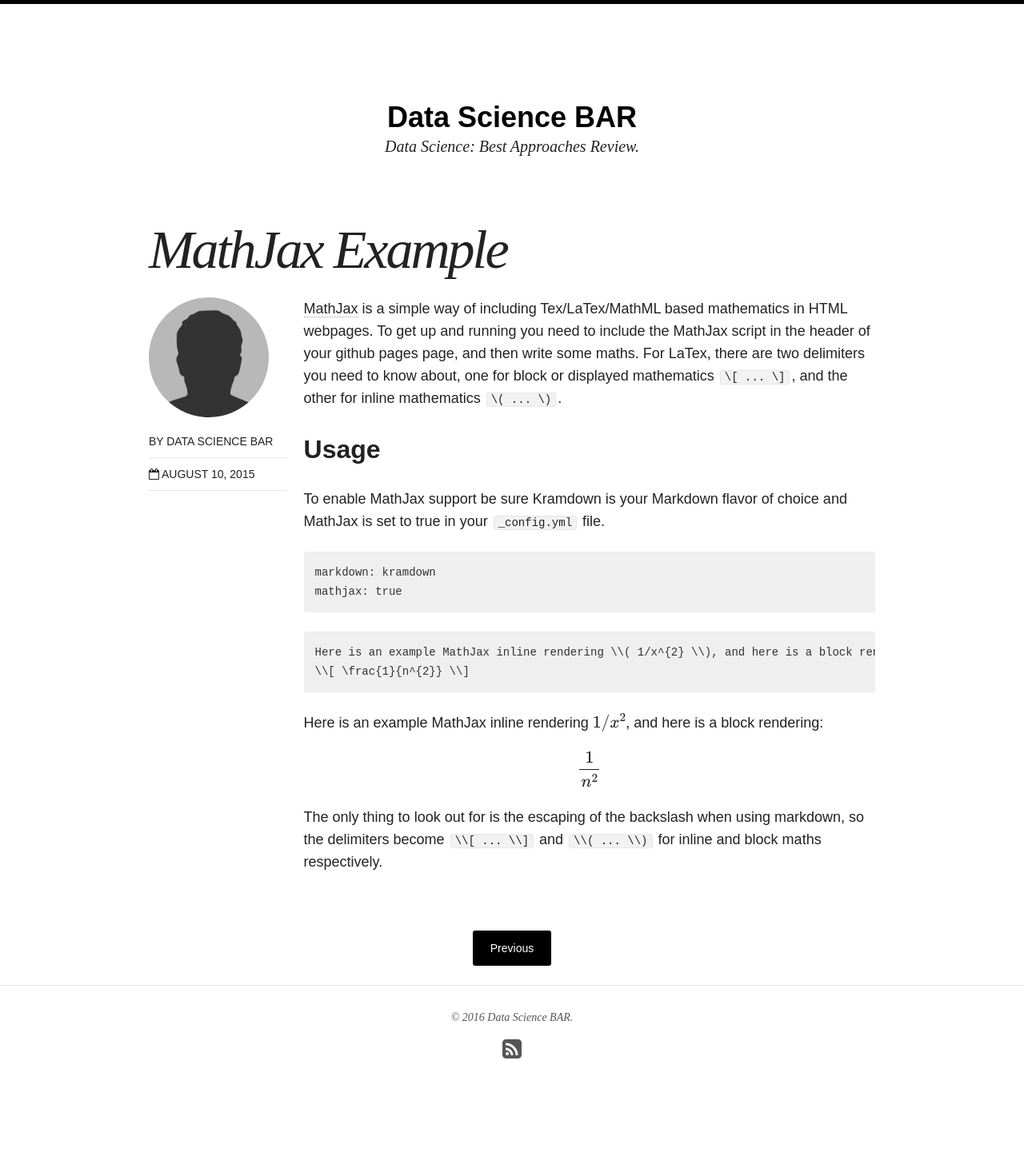
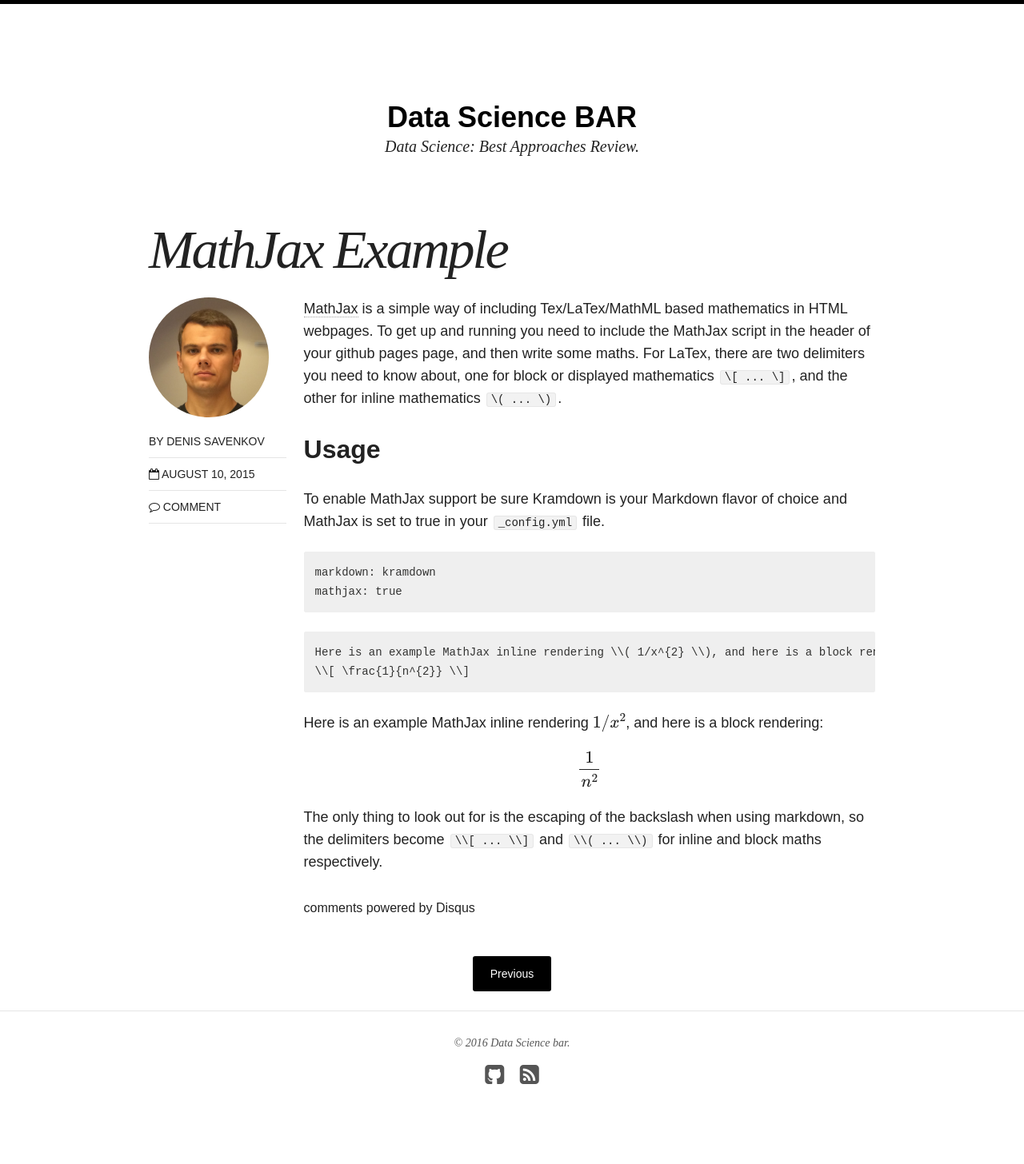
Before and after one commit to datasciencebar/datasciencebar.github.io, a Jekyll site: the page built from _posts/blog/2015-08-10-mathjax-example.md, in a window 1280 px wide. Shown: the whole page at 80% size. Built offline with Jekyll 4.4.1, drawn with Linux system fonts in a browser that asks for light colours; nearby versions of some CDN libraries; formulas are drawn with MathJax 3; comment, search, counter and statistics services are not loaded; before the commit the page ends 1424 px from its top, so only the background shows below that; some of the changed lines change nothing that is shown.

Commit message:
Adding comments to the blog posts

```diff
--- a/_config.yml
+++ b/_config.yml
@@ -5,8 +5,9 @@
 description: "Data Science: Best Approaches Review."
 logo: #site-logo.png
 search: true
-#url: http://localhost:4000
-url: http://datasciencebar.github.io
+comments: true
+url: http://localhost:4000
+#url: http://datasciencebar.github.io
 
 # Jekyll configuration
 
@@ -49,13 +50,13 @@
 
 # Site owner
 owner:
-  name: Data Science BAR
+  name: Data Science bar
   avatar: bio-photo.jpg
   email: datasciencebar@gmail.com
-  disqus-shortname:
+  disqus-shortname: datasciencebar
   twitter: #username
   facebook: #username
-  github: #username
+  github: datasciencebar
   stackexchange: #http://stackoverflow.com/users/123456/username
   linkedin: #username
   instagram: #username
--- a/_posts/blog/2015-08-10-mathjax-example.md
+++ b/_posts/blog/2015-08-10-mathjax-example.md
@@ -1,6 +1,7 @@
 ---
 layout: post
 title: "MathJax Example"
+author: denxx
 modified:
 categories: blog
 excerpt:
```
